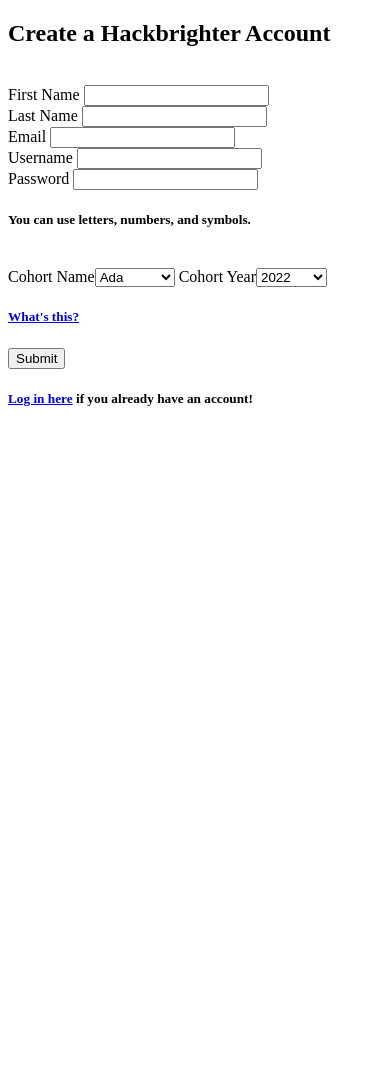
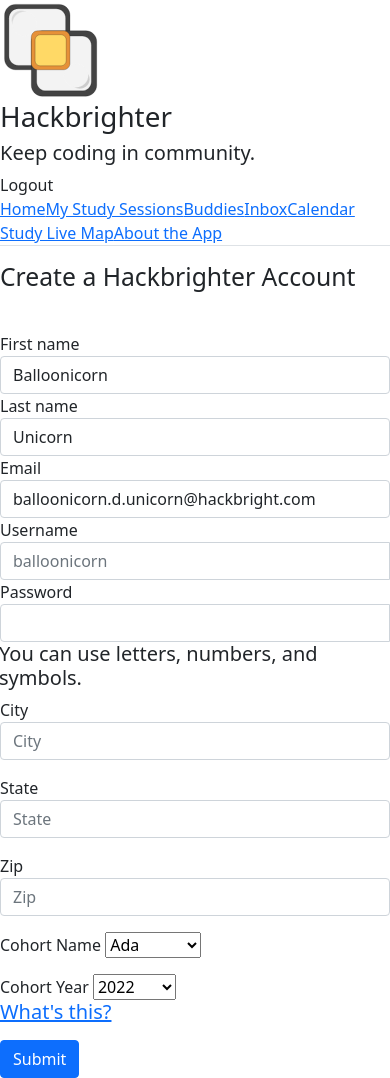
Before and after one commit to HobbesE/Study-Buddy-Finder, a Flask app: page /register in a window 390 px wide. Before the commit the page ends 406 px from the top, so only its background shows below. Run offline with Flask 2, Linux system fonts and the light colour scheme.

Commit message:
Bootstrap navigation added, extended to all routes

```diff
--- a/server.py
+++ b/server.py
@@ -266,6 +266,30 @@ def view_calendar():
     """Return student calendar view of application"""
     return render_template("team_calendar.html")
 
+@app.route('/buddies')
+# @login_required
+def view_buddies():
+    """Return page with students user has collaborated with in the past"""
+    return render_template("buddies.html")
+
+@app.route('/inbox')
+# @login_required
+def view_inbox():
+    """Return student direct message inbox'"""
+    return render_template("inbox.html")
+
+@app.route('/projects')
+# @login_required
+def view_projects():
+    """Return project sharing page'"""
+    return render_template("projects.html")
+
+@app.route('/about')
+# @login_required
+def view_about():
+    """Return information about the Hackbrighter web application'"""
+    return render_template("about.html")
+
 #log out
 #forgot password
 #about the website
--- a/templates/base.html
+++ b/templates/base.html
@@ -1,26 +1,73 @@
 <!doctype html>
 <html>
     <head>
+    {% block head %}
+        <!-- Bootstrap CSS from getbootstrap.com -->
+        <link href="https://cdn.jsdelivr.net/npm/bootstrap@5.0.2/dist/css/bootstrap.min.css" rel="stylesheet"
+        integrity="sha384-EVSTQN3/azprG1Anm3QDgpJLIm9Nao0Yz1ztcQTwFspd3yD65VohhpuuCOmLASjC" crossorigin="anonymous">
+        <title>{% block title %}{% endblock %}</title>
+        <!-- Logo -->
+        <div id="logo">
+
+            <div class="row">
+                <div class="col-md-1"><img src="static/HBlogo.svg" width="100" height="100"></div>
+                <div class="col-md-3"><h1>Hackbrighter</h1><h5>Keep coding in community.</h5></div>
+                <div class="col-md-1 offset-md-7">Logout</div>
+                <!-- TODO: add logout button -->
+            </div>
+        </div>
+
         <meta charset="utf-8">
         <meta name="viewport" content="width=device-width">
-            <title>
-                Hackbrighter Base Page
-            </title>
+    {% endblock %}
     </head>
     <body>
-        <p id= "base_logo" class="logo"><h1>Hackbrighter</h1></p><br>
-        <p id= "base_slogan" class="slogan"><h3>Keep coding in community.</h3></p><br>
 
-        <section>Side Navigation bar</section>
-        <!-- <a href="/student/&lt;username&gt;">My personal Info</a><br> -->
-        <a href="/hackbrighter_map"> Hackbrighter Map</a> <br>
-        <a href="/about_app">About the App</a>
-        <a href="/study spots"></a>
-        <a href="/projects">Projects</a> <br>
-        <br>
-        <a href="/join_session"> Join Session</a><br>
-        <a href="/see_details">(icon_url) See user's details</a><br>
-        <!-- <a href="/student/&lt;username&gt;">User's info</a>  -->
-        <!-- ^How do I differentiate between links to different users' profiles? -->
+        <!-- JS Bootstrap5 Bundle plugin -->
+        <script src="https://cdn.jsdelivr.net/npm/bootstrap@5.0.2/dist/js/bootstrap.bundle.min.js"
+        integrity="sha384-MrcW6ZMFYlzcLA8Nl+NtUVF0sA7MsXsP1UyJoMp4YLEuNSfAP+JcXn/tWtIaxVXM" crossorigin="anonymous"></script>
+
+        <ul class="nav nav-tabs">
+            <li class="nav-item">
+                <a href="/">Home</a>
+            </li>
+            <li class="nav-item">
+                <a href="/student/ TODO: HOW DO I LINK THIS FROM BASE.HTML">My Study Sessions</a>
+            </li>
+            <li class="nav-item">
+                <a href="/buddies">Buddies</a>
+            </li>
+            <li class="nav-item">
+                <a href="/inbox">Inbox</a>
+            </li>
+            <li class="nav-item">
+                <a class="/team_calendar" href="#">Calendar</a>
+            </li>
+            <li class="nav-item">
+                <a href="/hackbrighter_map">Study Live Map</a>
+            </li>
+            <li class="nav-item">
+                <a href="/about">About the App</a>
+            </li>
+          </ul>
+
+
+<!--
+
+            <div id="navbar">
+                <div class="row">
+                    <div class="col-12">
+                        <a href="/">Home</a>
+                        <a href="/student/ TODO: HOW DO I LINK THIS FROM BASE.HTML">My Study Sessions</a>
+                        <a href="/buddies">Buddies</a>
+                        <a href="/inbox">Inbox</a>
+                        <a href="/hackbrighter_map">Study Live Map</a>
+                        <a href="/hackbrighter_map">Study Live Map</a>
+                        <a href="/about">About the App</a>
+                    </div>
+                </div>
+            </div> -->
+    <div id="content">
+    {% block content %} {% endblock %}
     </body>
 </html>
--- /dev/null
+++ b/templates/buddies.html
@@ -0,0 +1,2 @@
+{% extends "base.html" %}
+{% block title %}Hackbrighter Buddies{% endblock %}
--- /dev/null
+++ b/templates/inbox.html
@@ -0,0 +1,2 @@
+{% extends "base.html" %}
+{% block title %}Hackbrighter Inbox{% endblock %}
--- /dev/null
+++ b/templates/projects.html
@@ -0,0 +1,2 @@
+{% extends "base.html" %}
+{% block title %}Hackbrighter Projects{% endblock %}
--- a/templates/register.html
+++ b/templates/register.html
@@ -1,42 +1,124 @@
-<!DOCTYPE html>
-<html lang="en">
-  <head>
-    <meta charset="utf-8">
-    <meta name="viewport" content="width=device-width, initial-scale=1">
-    <title>Hackbrighter Create An Account</title>
-  </head>
-  <body>
+{% extends "base.html" %}
+{% block title %}Hackbrighter Sign Up{% endblock %}
+
+{% block content %}
     <p id= "reg_intro" class="intro"><h2>Create a Hackbrighter Account</h2></p><br>
-    <form action="/register" method="POST">
-        <div id= "first_name"><label>First Name </label><input type="text" name="first_name" alt="Please input your first name."></div>
-        <div id= "last_name"><label>Last Name </label><input type="text" name="last_name" alt="Please input your last name."></div>
-        <div id= "email"><label>Email </label><input type="text" name="email" alt="Please input your email."></div>
-        <div id= "username"><label>Username </label><input type="text" name="username" alt="Please input your username."></div>
-        <div id= "password"><label>Password </label><input type="password" name="password" alt="Please input your password."></div>
+    <form action="/register" method="POST" class="needs-validation" novalidate>
+        <div class="form-row">
+            <div class="col-md-6">
+            <label for="validationCustom01">First name</label>
+            <input type="text" class="form-control" id="validationCustom01" placeholder="First name" value="Balloonicorn" required>
+            <div class="valid-feedback">
+                Nice!
+            </div>
+            </div>
+            <div class="col-md-6">
+            <label for="validationCustom02">Last name</label>
+            <input type="text" class="form-control" id="validationCustom02" placeholder="Last name" value="Unicorn" required>
+            <div class="valid-feedback">
+                Nice!
+            </div>
+            </div>
+        </div>
+        <div class="form-row">
+            <div class="form-group">
+            <label for="validationCustom03">Email</label>
+            <input type="text" class="form-control" id="validationCustom02" placeholder="Email" value="balloonicorn.d.unicorn@hackbright.com" required>
+              <div class="valid-feedback">
+                  Nice!
+              </div>
+            </div>
+        </div>
+        <div class="form-row">
+            <div class="col-md-6">
+            <label for="validationCustomUsername">Username</label>
+              <div class="input-group">
+              <input type="text" class="form-control" id="validationCustomUsername" placeholder="balloonicorn" aria-describedby="inputGroupPrepend" required>
+                <div class="invalid-feedback">
+                    Please choose a unique username.
+                </div>
+              </div>
+            </div>
+            <div class=col-md-6">
+            <label for="validationCustomPassword">Password</label>
+              <div class="input-group">
+              <input type="password" class="form-control" id="validationCustomUsername" placeholder="" aria-describedby="inputGroupPrepend" required>
                 <div id= "password_suggestion">
-            <h5>You can use letters, numbers, and symbols.</h5></div><br>
-<!-- <div id= "password_confirmation"><label>enter your password again: </label><input type="password" name="password confirmation" alt="Please input your password."></div> -->
-        <label>Cohort Name</label><select name="cohort_name">
+                    <h5>You can use letters, numbers, and symbols.</h5>
+                  <div class="invalid-feedback">
+                      Please choose a strong password.
+                  </div>
+                </div>
+              </div>
+            </div>
+        </div>
+        <div class="form-row">
+            <div class="col-md-6 mb-3">
+            <label for="validationCustom04">City</label>
+            <input type="text" class="form-control" id="validationCustom03" placeholder="City" required>
+            <div class="invalid-feedback">
+                Please provide a valid city.
+            </div>
+            </div>
+            <div class="col-md-3 mb-3">
+            <label for="validationCustom05">State</label>
+            <input type="text" class="form-control" id="validationCustom04" placeholder="State" required>
+            <div class="invalid-feedback">
+                Please provide a valid state.
+            </div>
+            </div>
+            <div class="col-md-3 mb-3">
+            <label for="validationCustom06">Zip</label>
+            <input type="text" class="form-control" id="validationCustom05" placeholder="Zip" required>
+            <div class="invalid-feedback">
+                Please provide a valid zip.
+            </div>
+            </div>
+        </div>
+        <div class="form-row">
+          <div class="col-md-3 mb-3">
+          <label for="validationCustom07">Cohort Name</label>
+          <select name="cohort_name">
               <option value="Ada">Ada</option>
               <option value="Katherine">Katherine</option>
               <option value="Margaret">Margaret</option>
               <option value="Grace">Grace</option>
           </select>
-            <label>Cohort Year</label><select name="cohort_year">
-            <option value="2022">2022</option>
-            <option value="2021">2021</option>
-            <option value="2020">2020</option>
-            <option value="2019">2019</option>
-            <option value="2018">2018</option>
-            <option value="2017">2017</option>
+          </div>
+          <div class="col-md-3 mb-3">
+          <label for="validationCustom08">Cohort Year</label>
+          <select name="cohort_year">
+              <option value="2019">2022</option>
+              <option value="2018">2021</option>
+              <option value="2017">2020</option>
               <option value="Beyond">Beyond!</option>
-        </select><br>
+          </select>
           <h5><a href="/define-cohort">What's this?</a></h5>
-        <div id= "submit_registration"><input type="Submit" alt="create account"></div>
-        <h5><a href="/login">Log in here</href></a> if you already have an account!</h5>
+        </div>
 
-        <!-- Remember me checkbox-->
+        <button class="btn btn-primary" type="submit">Submit</button>
+
     </form>
 
-  </body>
-</html>
+    <script>
+    // Example starter JavaScript for disabling form submissions if there are invalid fields
+    (function() {
+    'use strict';
+    window.addEventListener('load', function() {
+        // Fetch all the forms we want to apply custom Bootstrap validation styles to
+        var forms = document.getElementsByClassName('needs-validation');
+        // Loop over them and prevent submission
+        var validation = Array.prototype.filter.call(forms, function(form) {
+        form.addEventListener('submit', function(event) {
+            if (form.checkValidity() === false) {
+            event.preventDefault();
+            event.stopPropagation();
+            }
+            form.classList.add('was-validated');
+        }, false);
+        });
+    }, false);
+    })();
+    </script>
+
+{% endblock %}
--- a/templates/team_calendar.html
+++ /dev/null
@@ -1 +0,0 @@
-<!DOCTYPE html>
```
Also changed, not shown: templates/hackbrighter_map.html (+11 -2 lines), templates/header.html (added, +30 -0 lines), templates/index.html (+11 -12 lines), templates/logout.html (+4 -10 lines), templates/profile.html (+16 -26 lines), templates/scrap code.py (+91 -0 lines). Lines whose indentation alone changed are shown as unchanged.
